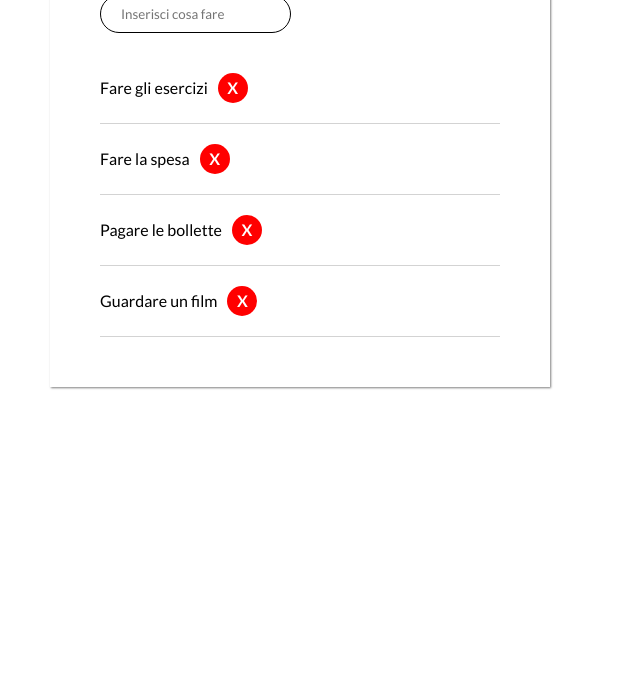
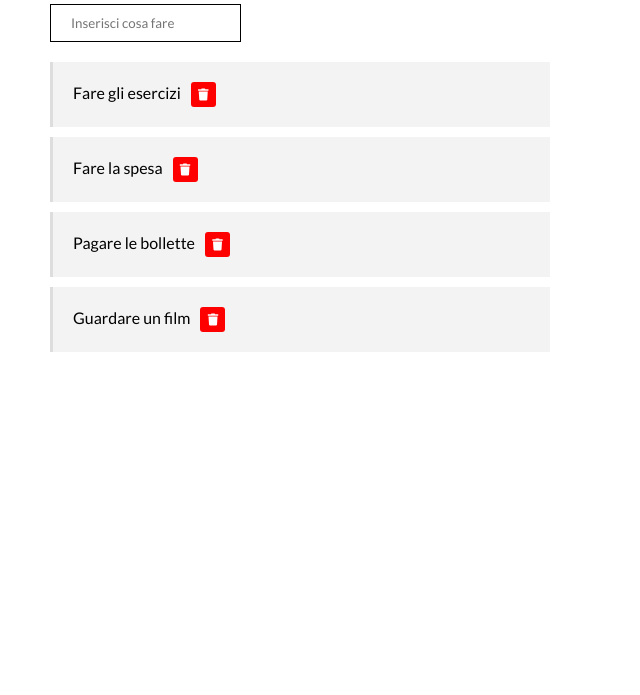
Before and after one commit to SimoneSichili/js-todo-clone, a plain HTML site: page index.html in a window 1280 px wide. Shown: the part 105-800 px from the top of the page, without its empty margins (0-640 px from the left). Drawn offline with nearby package versions, Linux system fonts and the light colour scheme.

Commit message:
Change layout

```diff
--- a/css/style.css
+++ b/css/style.css
@@ -12,14 +12,11 @@ body {
 
 .wrapper {
     width: 500px;
-    padding: 50px;
-    box-shadow: 1px 1px 2px rgba(0, 0, 0, 0.5);
 }
 
 input {
-    margin-bottom: 20px;
+    margin: 20px 0;
     padding: 10px 20px;
-    border-radius: 20px;
     border: 1px solid black;
 }
 
@@ -28,20 +25,23 @@ ul#result {
 }
 
 ul#result li {
-    padding: 20px 0px;
-    border-bottom: 1px solid lightgrey;
+    padding: 20px;
+    margin-bottom: 10px;
+    border-left: 3px solid #dddddd;
+    background-color: #f3f3f3;
 }
 
 .delete {
     display: inline-block;
-    width: 30px;
-    height: 30px;
-    line-height: 30px;
+    width: 25px;
+    height: 25px;
+    line-height: 25px;
     margin-left: 10px;
     text-align: center;
     background-color: red;
+    border-radius: 3px;
     color: #fff;
     font-weight: 700;
-    border-radius: 50%;
+    font-size: 12px;
     cursor: pointer;
 }
--- a/index.html
+++ b/index.html
@@ -20,12 +20,13 @@
 </head>
 <body>
     <div class="wrapper">
+        <h1>TODO LIST</h1>
         <input type="text" name="todo-list" placeholder="Inserisci cosa fare">
         <ul id="result"></ul>
     </div>
 
     <script id="entry-template" type="text/x-handlebars-template">
-        <li>{{text}}<span class="delete">X</span></li>
+        <li>{{text}}<span class="delete"><i class="fas fa-trash"></i></span></li>
     </script>
 
 </body>
```
